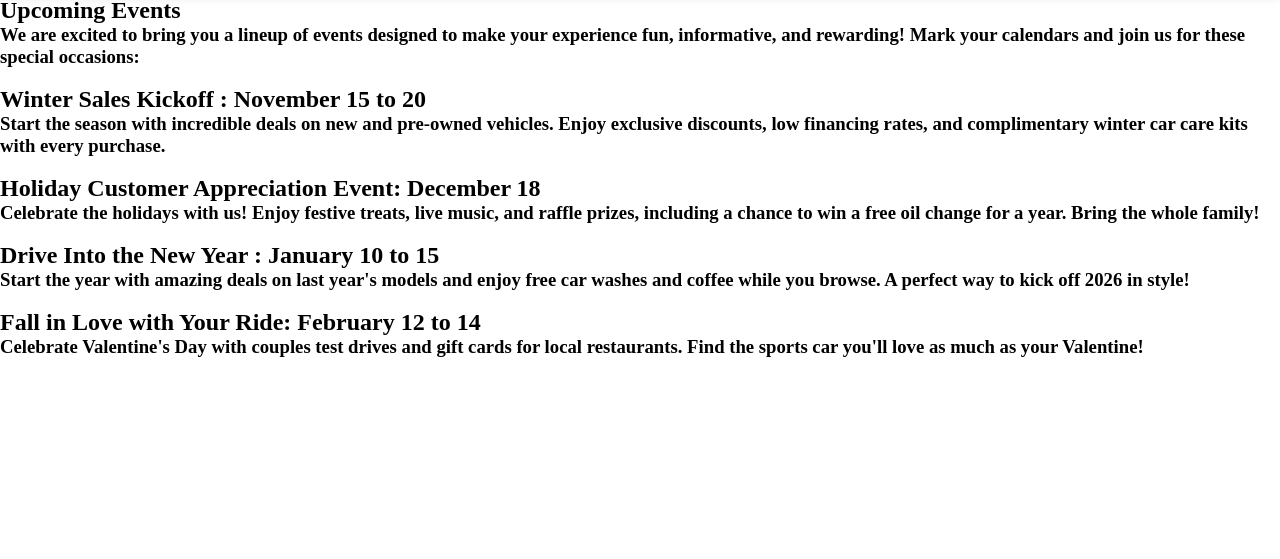
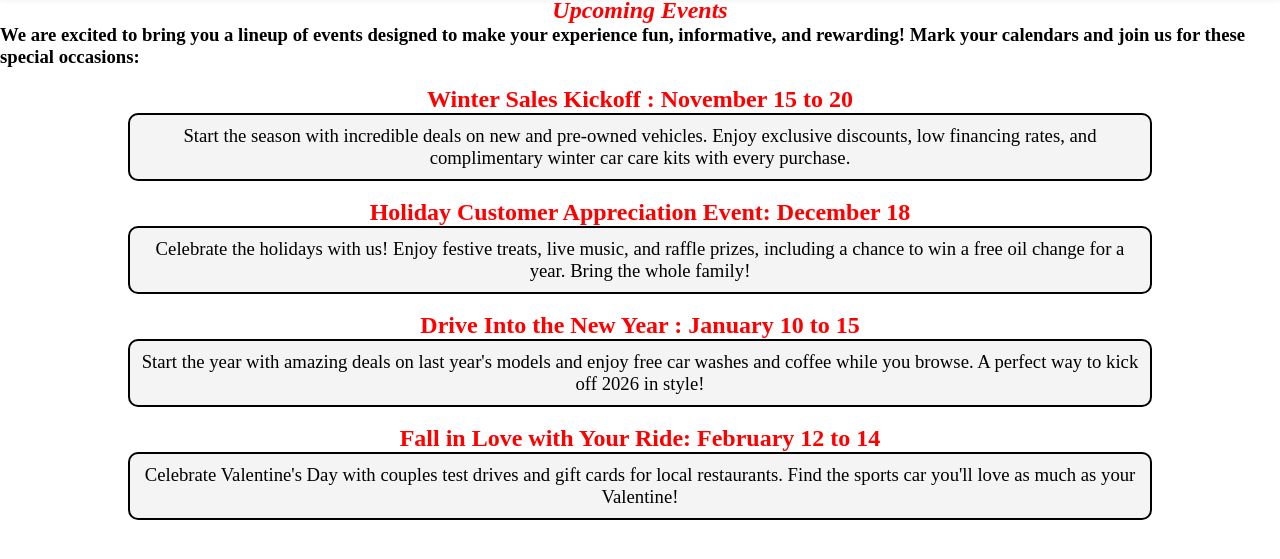
Before and after one commit to hkl7-dev/WebDev_Project_HCD, a plain HTML site: page pages/Events_Page.html in a window 1280 px wide. Shown: the part 83-642 px from the top of the page. Drawn offline with Linux system fonts and the light colour scheme.

Commit message:
added css

```diff
--- a/css/events_style.css
+++ b/css/events_style.css
@@ -1,6 +1,37 @@
 /* Code by Cal Noonan (a0002859)*/
 /* Events CSS page of Wheels of Fire (WebDev Module CA)*/
 
-.Event_Title{
+.Event_Title h1{
+    color : red;
+    text-align: center;
+    font-style: italic;
+}
+
+.Event_Title h2 {
+    color: black;
+    text-align: center;
+    font-style: italic;
+    font-weight: 300;
+    margin: auto;
+}
+
+.Page_Layout h3{
+    color: black;
+    border : 2px solid black;
+    margin : auto;
+    text-align : center;
+    padding : 10px;
+    width : 80%;
+    background-color : #f4f4f4;
+    border-radius : 10px;
+    font-weight: 100;
 
 }
+
+.Page_Layout h2{
+    color: red;
+    text-align: center;
+    margin: auto;
+
+
+}
--- a/pages/Events_Page.html
+++ b/pages/Events_Page.html
@@ -9,7 +9,7 @@
         </title>
 
         <!--linking the css files -->
-        <link href="css\events_style.css"  rel="stylesheet" type="text/css">
+        <link href="../css/events_style.css"  rel="stylesheet" type="text/css">
         <link href="../css/style.css" rel="stylesheet" type="text/css">
     </head>
 
@@ -30,40 +30,48 @@
 
         <section class = "Event_Title">
             <h1>Upcoming Events</h1>
+                <h3>
+                    We are excited to bring you a lineup of events designed to make your experience fun, informative, and rewarding!
+                    Mark your calendars and join us for these special occasions:
+                </h3>
         </section>
 
         <section class = "Page_Layout">
-                <h3>
-                    We are excited to bring you a lineup of events designed to make your experience fun, informative, and rewarding! Mark your calendars and join us for these special occasions:
-                </h3>
                 <br>
                 <h2>
                     Winter Sales Kickoff : November 15 to 20
                 </h2>
                     <h3>
-                        Start the season with incredible deals on new and pre-owned vehicles. Enjoy exclusive discounts, low financing rates, and complimentary winter car care kits with every purchase.
+                        Start the season with incredible deals on new and pre-owned vehicles.
+                        Enjoy exclusive discounts, low financing rates, and complimentary winter car care kits with every purchase.
                     </h3>
                 <br>
                 <h2>
                     Holiday Customer Appreciation Event: December 18
                 </h2>
                     <h3>
-                    Celebrate the holidays with us! Enjoy festive treats, live music, and raffle prizes, including a chance to win a free oil change for a year. Bring the whole family!
+                    Celebrate the holidays with us! Enjoy festive treats, live music, and raffle prizes, including a chance to win a free oil change for a year.
+                    Bring the whole family!
                     </h3>
                 <br>
                 <h2>
                     Drive Into the New Year : January 10 to 15
                 </h2>
                     <h3>
-                        Start the year with amazing deals on last year's models and enjoy free car washes and coffee while you browse. A perfect way to kick off 2026 in style!
+                        Start the year with amazing deals on last year's models and enjoy free car washes and coffee while you browse.
+                        A perfect way to kick off 2026 in style!
                     </h3>
                 <br>
                 <h2>
                     Fall in Love with Your Ride: February 12 to 14
                 </h2>
                     <h3>
-                        Celebrate Valentine's Day with couples test drives and gift cards for local restaurants. Find the sports car you'll love as much as your Valentine!
+                        Celebrate Valentine's Day with couples test drives and gift cards for local restaurants.
+                        Find the sports car you'll love as much as your Valentine!
                     </h3>
+
+                <br>
+
         </section>
 
     </body>
```
